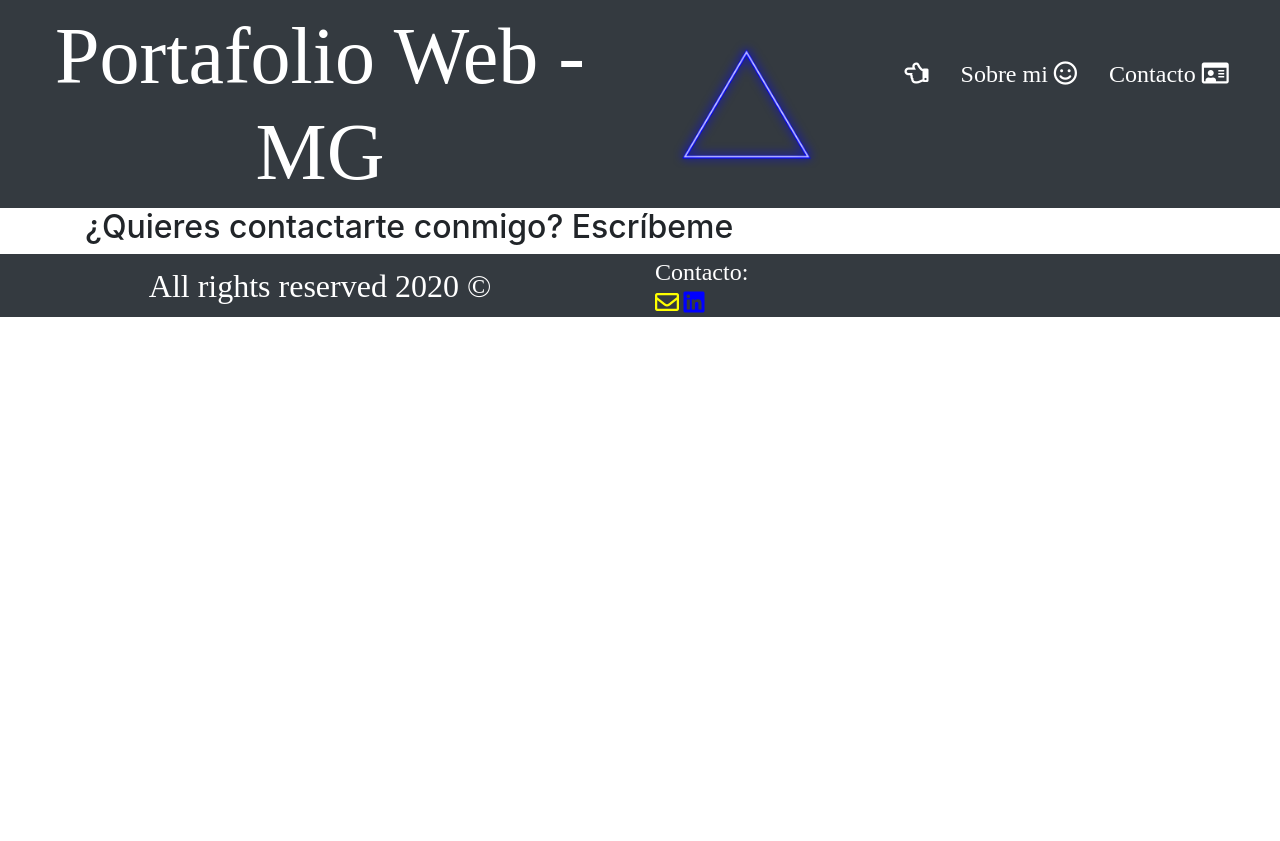
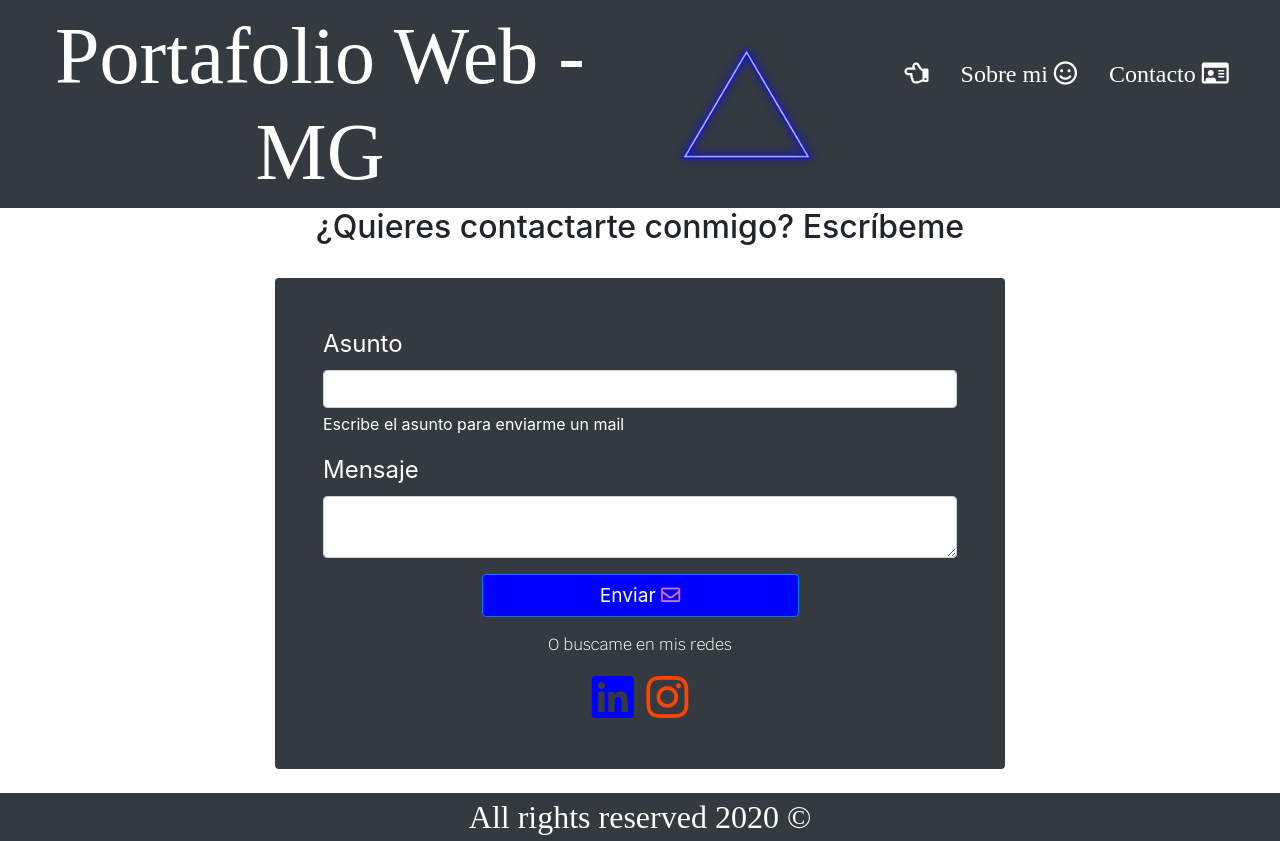
Before and after one commit to MattMaverick29/MyPortfolio, a plain HTML site: page contact.html in a window 1280 px wide. Before the commit the page ends 800 px from the top, so only its background shows below. Drawn offline with nearby package versions, Linux system fonts and the light colour scheme; a web font is replaced by a local one.

Commit message:
agregando formulario contacto

```diff
--- a/contact.html
+++ b/contact.html
@@ -42,10 +42,33 @@
     <main class="container">
         <div class="row">
             <div class="col-12">
-                <h2 class="contact-h">¿Quieres contactarte conmigo? Escríbeme</h2>
+                <h2 class="text-center">¿Quieres contactarte conmigo? Escríbeme</h2>
             </div>
+
             <div class="col-12">
-
+                <div class="row d-flex justify-content-center">
+                    <div class="col-8">
+                        <form method="POST" id="form" class="bg-dark p-5 my-4 rounded text-white">
+                            <div class="mb-3">
+                                <label for="asunto" class="form-label label-asunto">Asunto</label>
+                                <input type="text" class="form-control" id="asunto" aria-describedby="emailHelp">
+                                <div id="emailHelp" class="form-text">Escribe el asunto para enviarme un mail</div>
+                            </div>
+                            <div class="mb-3">
+                                <label for="mensaje" class="form-label label-mensaje">Mensaje</label><br>
+                                <textarea name="mensaje" id="mensaje" class="form-control"></textarea>
+                            </div>
+                            <div class="my-3 d-flex justify-content-center">
+                                <button type="submit" class="btn btn-primary btn-form">Enviar <i class="far fa-envelope ico-mail"></i></button>
+                            </div>
+                            <div class="mt-2 text-center">
+                                <p>O buscame en mis redes</p>
+                                <a href="https://www.linkedin.com/in/matias-gutierrez-27822797/" target="_blank"><i class="fab fa-linkedin ico-lk mr-2"></i></a>
+                                <a href="https://www.instagram.com/" target="_blank" rel="noopener noreferrer"><i class="fab fa-instagram ico-insta"></i></a>
+                            </div>
+                        </form>
+                    </div>
+                </div>
             </div>
         </div>
     </main>
@@ -55,16 +78,10 @@
             <div class="col-12 col-md-6 text-white text-center align-self-center">
                 <p class="footer-legend m-0">All rights reserved 2020 &copy;</p>
             </div>
-            <div class="col-12 col-md-6">
-                <div>
-                    <p class="text-white m-0 footer-legend2">Contacto: </p>
-                    <a href="mailto:matiasgutierrez23@gmail.com"><i class="far fa-envelope ico-mail"></i></a>
-                    <a href="https://www.linkedin.com/in/matias-gutierrez-27822797/"><i class="fab fa-linkedin ico-lk"></i></a>
-                </div>
-            </div>
         </div>
     </footer>
 
+    <script src="js/main.js"></script>
     <script src="js/jquery.js"></script>
     <script src="https://unpkg.com/@popperjs/core@2/dist/umd/popper.js"></script>
     <script src="js/bootstrap.min.js"></script>
--- a/css/styles.css
+++ b/css/styles.css
@@ -136,11 +136,31 @@ img {
 }
 
 
+/* Formulario contacto */
+
+.label-asunto,
+.label-mensaje {
+    font-size: 1.5rem;
+}
+
+.btn-form {
+    font-size: 1.2rem;
+    background-color: blue;
+    width: 50%;
+}
+
+
 /* Footer */
 
 .footer-legend {
-    font-size: 2rem;
+    font-size: 1.5rem;
     font-family: 'Frank Ruhl Libre', serif;
+}
+
+@media (min-width: 768px) {
+    .footer-legend {
+        font-size: 2rem;
+    }
 }
 
 .footer-legend2 {
@@ -149,13 +169,18 @@ img {
 }
 
 .ico-mail {
-    color: yellow;
-    font-size: 1.5rem;
+    color: orchid;
+    font-size: 1.2rem;
 }
 
 .ico-lk {
     color: blue;
-    font-size: 1.5rem;
+    font-size: 3rem;
+}
+
+.ico-insta {
+    color: orangered;
+    font-size: 3rem;
 }
 
 
--- /dev/null
+++ b/js/main.js
@@ -0,0 +1,12 @@
+const asunto = document.getElementById('asunto');
+const mensaje = document.getElementById('mensaje');
+const mail = 'matiasgutierrez23@gmail.com';
+
+form.addEventListener("submit", e => {
+    e.preventDefault()
+
+    window.location = 'mailto: ' + mail + '?subject=' + asunto.value + '&body=' + mensaje.value;
+
+    asunto.value = '';
+    mensaje.value = '';
+})
```
